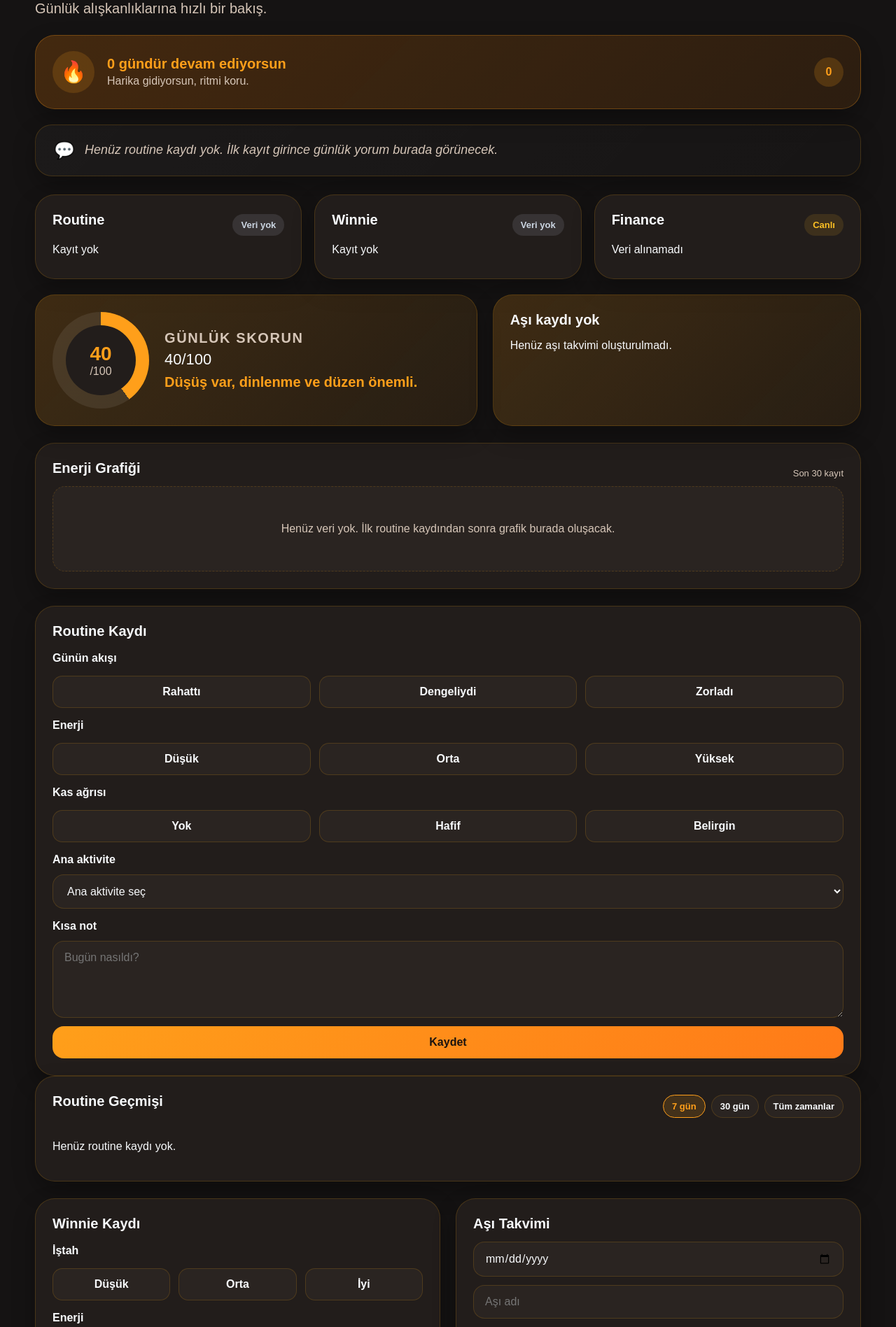
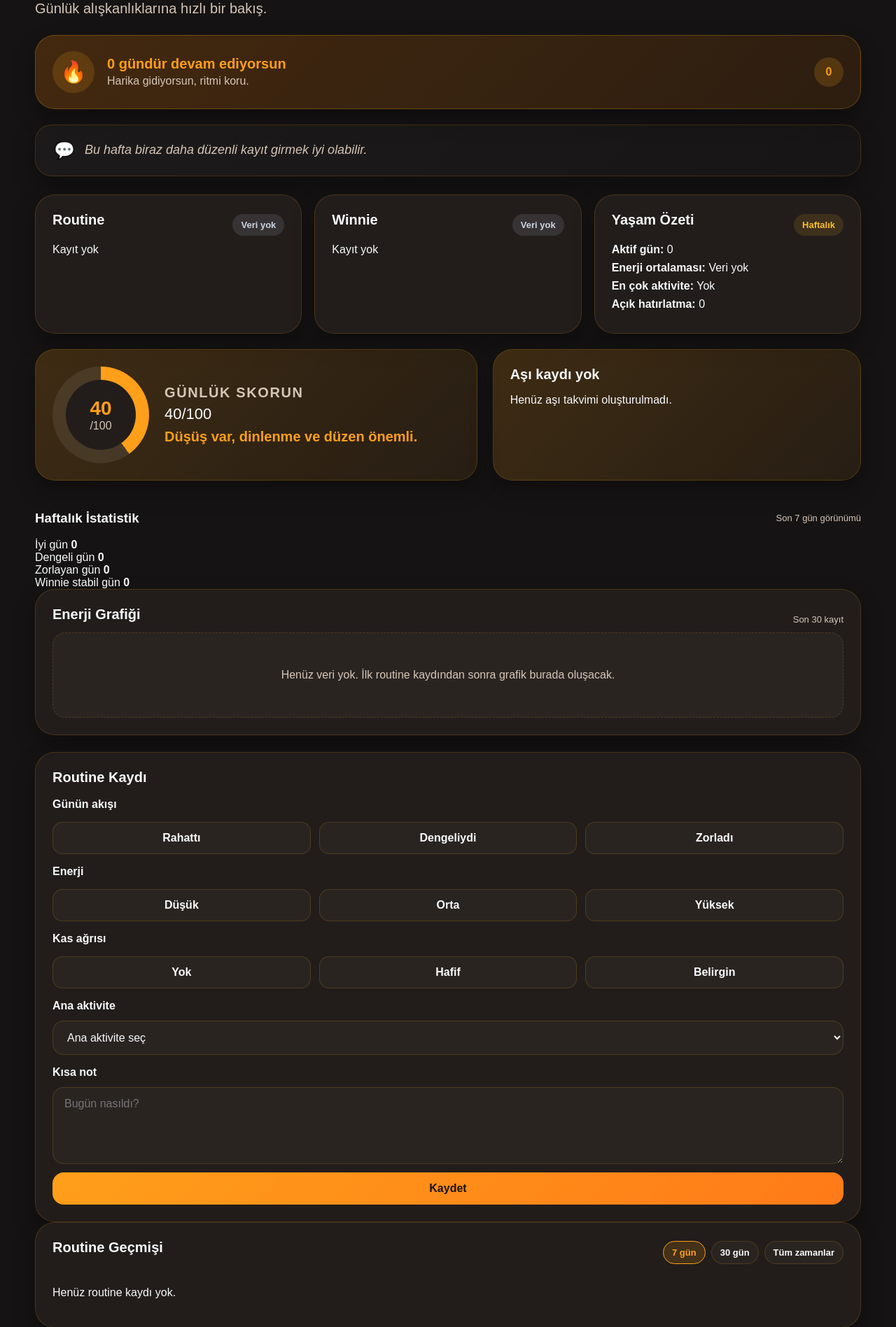
Before and after one commit to yigitsasal90/lifeboard, a Flask app: page / in a window 1280 px wide. Shown: the part 238-2135 px from the top of the page at 70% size. Run offline with Flask 3, Linux system fonts and the light colour scheme; data that the repository does not hold is empty.

Commit message:
Update dashboard.html

```diff
--- a/templates/dashboard.html
+++ b/templates/dashboard.html
@@ -24,7 +24,7 @@
 
 <section class="quote-card">
     <span>💬</span>
-    <p>{{ routine_comment }}</p>
+    <p>{{ life_summary }}</p>
 </section>
 
 <section class="cards">
@@ -62,22 +62,14 @@
 
     <div class="card">
         <div class="card-head">
-            <h3>Finance</h3>
-            <span class="trend-pill mid">Canlı</span>
+            <h3>Yaşam Özeti</h3>
+            <span class="trend-pill mid">Haftalık</span>
         </div>
 
-        {% if finance_cards %}
-            {% for item in finance_cards[:5] %}
-                <p>
-                    <strong>{{ item.label }}:</strong> {{ item.display_value }}
-                    <span class="mini-inline-change {{ item.change_class }}">
-                        {{ item.arrow }} {{ item.change_text }}
-                    </span>
-                </p>
-            {% endfor %}
-        {% else %}
-            <p>Veri alınamadı</p>
-        {% endif %}
+        <p><strong>Aktif gün:</strong> {{ weekly_stats.active_days }}</p>
+        <p><strong>Enerji ortalaması:</strong> {{ weekly_stats.energy_text }}</p>
+        <p><strong>En çok aktivite:</strong> {{ weekly_stats.top_activity }}</p>
+        <p><strong>Açık hatırlatma:</strong> {{ weekly_stats.open_reminders }}</p>
     </div>
 </section>
 
@@ -100,6 +92,32 @@
     <div class="highlight-card secondary {{ vaccine_info.level }}">
         <h3>{{ vaccine_info.title }}</h3>
         <p>{{ vaccine_info.text }}</p>
+    </div>
+</section>
+
+<section class="weekly-card">
+    <div class="section-head">
+        <h3>Haftalık İstatistik</h3>
+        <span class="section-sub">Son 7 gün görünümü</span>
+    </div>
+
+    <div class="stats-grid">
+        <div class="stat-box">
+            <span>İyi gün</span>
+            <strong>{{ weekly_stats.good_days }}</strong>
+        </div>
+        <div class="stat-box">
+            <span>Dengeli gün</span>
+            <strong>{{ weekly_stats.mid_days }}</strong>
+        </div>
+        <div class="stat-box">
+            <span>Zorlayan gün</span>
+            <strong>{{ weekly_stats.hard_days }}</strong>
+        </div>
+        <div class="stat-box">
+            <span>Winnie stabil gün</span>
+            <strong>{{ weekly_stats.winnie_stable }}</strong>
+        </div>
     </div>
 </section>
 
@@ -291,36 +309,78 @@
     </div>
 </section>
 
-<section class="finance-box form-card">
-    <div class="section-head finance-head">
-        <div>
-            <h3>Canlı Finance Özeti</h3>
-            {% if finance_updated_at %}
-                <span class="section-sub">Son güncelleme: {{ finance_updated_at }}</span>
-            {% endif %}
-        </div>
-        <span class="section-sub">30 dk cache · sayfa her açıldığında son veri gösterilir</span>
+<section class="reminders-section">
+    <div class="section-head">
+        <h3>Hatırlatmalar</h3>
+        <span class="section-sub">Apple Anımsatıcılar gibi kişisel yapılacaklar alanı</span>
     </div>
 
-    {% if finance_cards %}
-        <div class="finance-grid">
-            {% for item in finance_cards %}
-                <div class="mini-finance-card {% if item.key == 'faiz' %}accent{% endif %}">
-                    <span>{{ item.label }}</span>
-                    <strong>{{ item.display_value }}</strong>
-                    <div class="finance-change {{ item.change_class }}">
-                        <span class="arrow">{{ item.arrow }}</span>
-                        <span>{{ item.change_text }}</span>
-                    </div>
-                </div>
-            {% endfor %}
+    <div class="two-col reminders-layout">
+        <div class="form-card">
+            <h3>Yeni Hatırlatma</h3>
+
+            <form method="POST" action="/add_reminder">
+                <label>Başlık</label>
+                <input type="text" name="title" placeholder="Örn: Winnie aşı kontrolü" required>
+
+                <label>Tarih</label>
+                <input type="date" name="remind_date">
+
+                <label>Öncelik</label>
+                <select name="priority" required>
+                    <option value="Düşük">Düşük</option>
+                    <option value="Normal" selected>Normal</option>
+                    <option value="Yüksek">Yüksek</option>
+                </select>
+
+                <label>Not</label>
+                <textarea name="note" placeholder="Detay yazabilirsin"></textarea>
+
+                <button type="submit">Hatırlatma Ekle</button>
+            </form>
         </div>
-    {% else %}
-        <p>Finance verisi şu anda alınamadı.</p>
-        {% if finance_error %}
-            <p class="finance-error">Detay: {{ finance_error }}</p>
-        {% endif %}
-    {% endif %}
+
+        <div class="form-card">
+            <h3>Hatırlatma Listesi</h3>
+
+            <div class="reminder-list">
+                {% if reminders %}
+                    {% for item in reminders %}
+                        <div class="reminder-item {{ item.state_class }} {% if item.is_done %}completed{% endif %}">
+                            <div class="reminder-main">
+                                <div class="reminder-title-row">
+                                    <h4>{{ item.title }}</h4>
+                                    <span class="priority-badge {{ item.priority|lower }}">{{ item.priority }}</span>
+                                </div>
+
+                                {% if item.remind_date %}
+                                    <p class="reminder-date">📅 {{ item.remind_date }}</p>
+                                {% endif %}
+
+                                {% if item.note %}
+                                    <p class="reminder-note">{{ item.note }}</p>
+                                {% endif %}
+                            </div>
+
+                            <div class="reminder-actions">
+                                <form method="POST" action="/toggle_reminder/{{ item.id }}">
+                                    <button type="submit" class="small-btn">
+                                        {% if item.is_done %}Geri Al{% else %}Tamamla{% endif %}
+                                    </button>
+                                </form>
+
+                                <form method="POST" action="/delete_reminder/{{ item.id }}">
+                                    <button type="submit" class="small-btn danger-btn">Sil</button>
+                                </form>
+                            </div>
+                        </div>
+                    {% endfor %}
+                {% else %}
+                    <p>Henüz hatırlatma yok.</p>
+                {% endif %}
+            </div>
+        </div>
+    </div>
 </section>
 
 <script>
```
